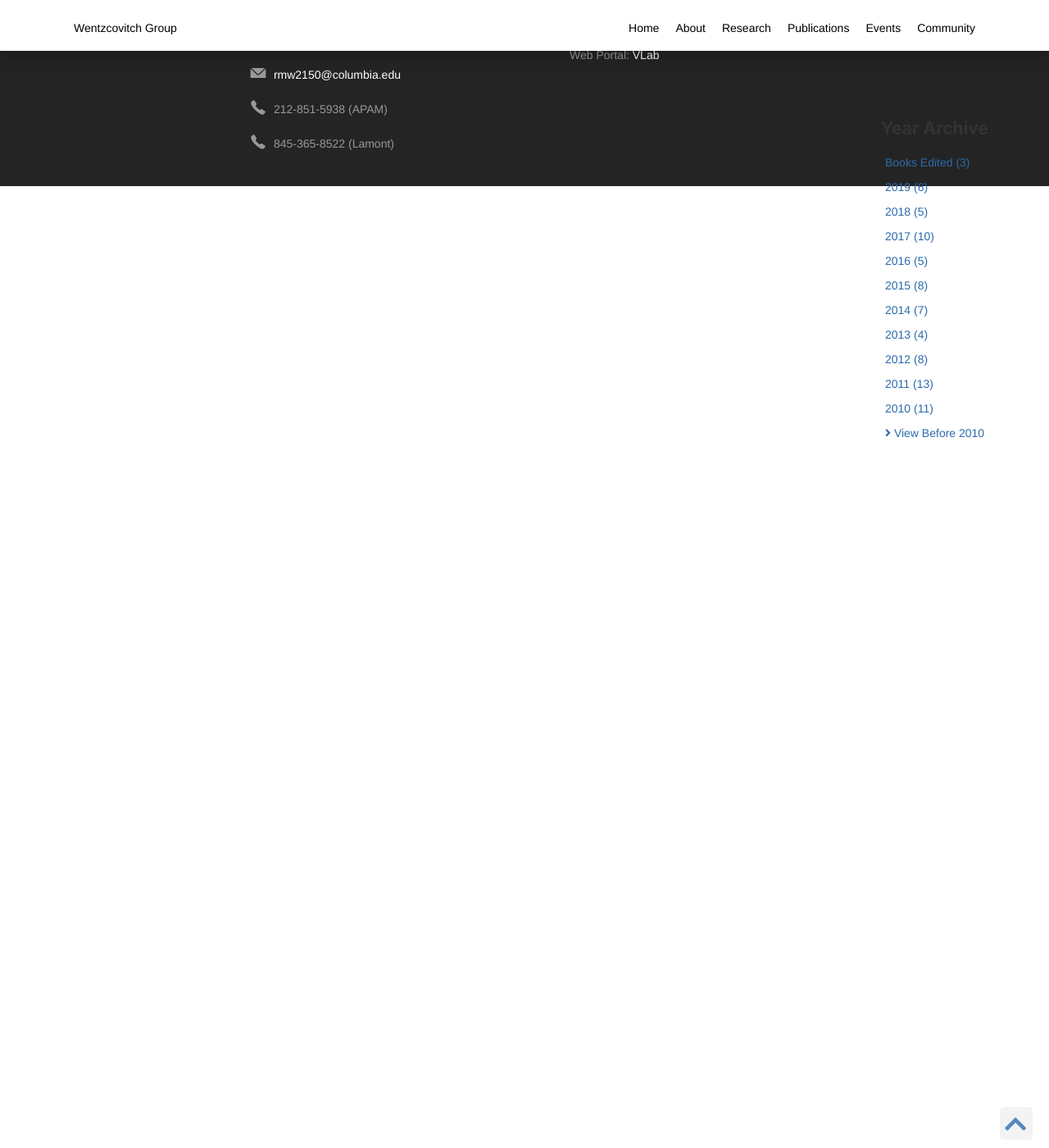
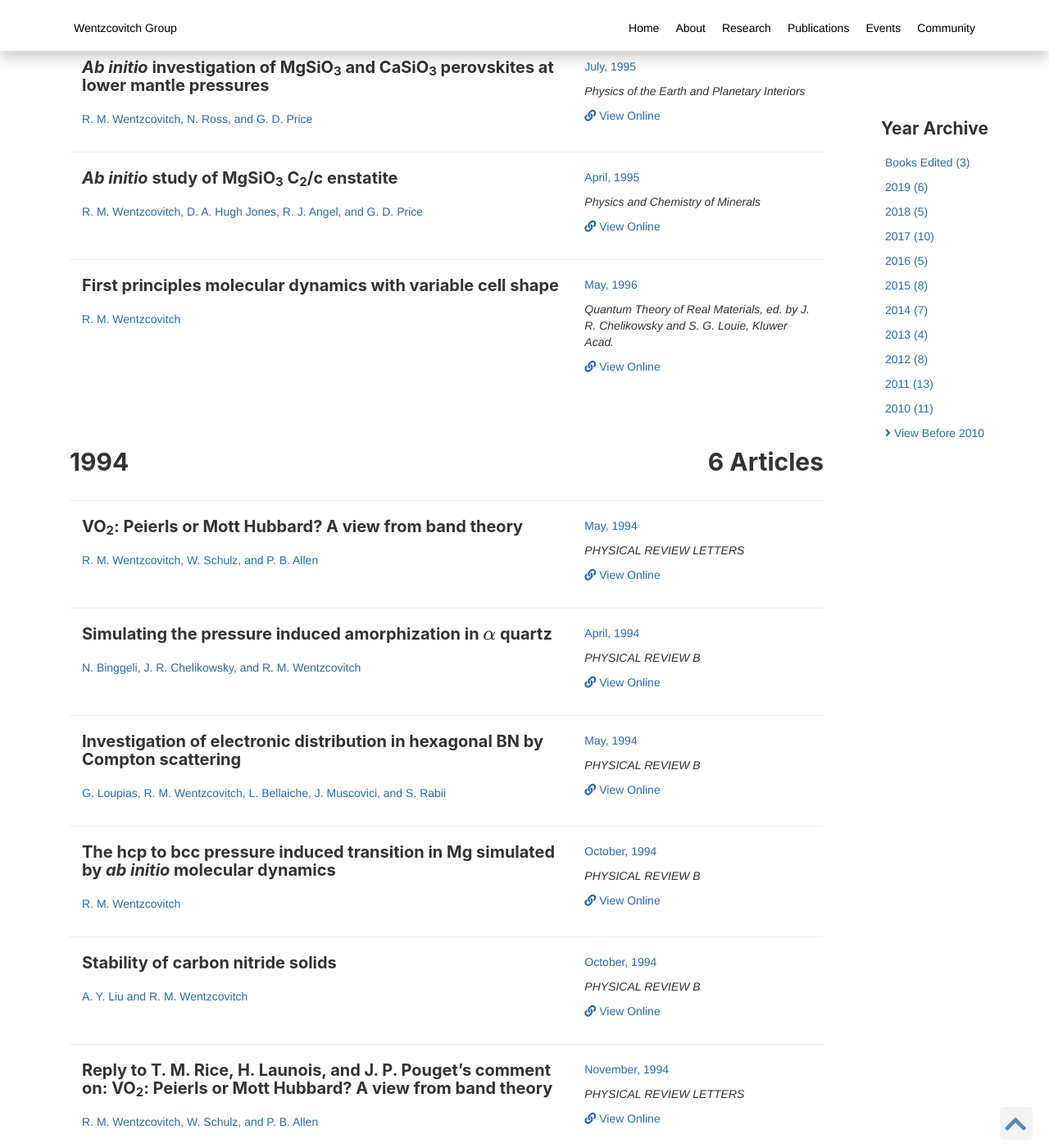
Before and after one commit to mineralcloud/mineralcloud.github.io, a Jekyll site: the page built from publications/index.html, in a window 1280 px wide and 1400 px high, scrolled down 26558 px. Shown: the whole window at 82% size. Built offline with Jekyll 4.4.1, drawn with Linux system fonts in a browser that asks for light colours; formulas are drawn with MathJax 3; some of the changed text lies outside the part shown.

Commit message:
publication - 1993

```diff
--- a/_data/publications.yaml
+++ b/_data/publications.yaml
@@ -1422,3 +1422,121 @@
     pdf_url:
     doi: https://doi.org/10.1103/PhysRevB.54.7857
     online_url: https://journals.aps.org/prb/abstract/10.1103/PhysRevB.54.7857
+
+- year: 1995
+  publications_this_year:
+
+  - title: _Ab initio_ investigation of MgSiO<sub>3</sub> and CaSiO<sub>3</sub> perovskites at lower mantle pressures
+    yyyy-mm-dd: 1995-07-02
+    author: R. M. Wentzcovitch, N. Ross, and G. D. Price
+    journal: Physics of the Earth and Planetary Interiors
+    pdf_url:
+    doi: https://doi.org/10.1016/0031-9201(94)03001-Y
+    online_url: https://www.sciencedirect.com/science/article/pii/003192019403001Y
+
+  - title: _Ab initio_ study of MgSiO<sub>3</sub> C<sub>2</sub>/c enstatite
+    yyyy-mm-dd: 27 April 1995
+    author: R. M. Wentzcovitch, D. A. Hugh Jones, R. J. Angel, and G. D. Price
+    journal: Physics and Chemistry of Minerals
+    pdf_url:
+    doi: https://doi.org/10.1007/BF00200323
+    online_url: https://link.springer.com/article/10.1007/BF00200323
+
+
+  - title: First principles molecular dynamics with variable cell shape
+    yyyy-mm-dd: 1996-05-05
+    author: R. M. Wentzcovitch
+    journal: Quantum Theory of Real Materials, ed. by J. R. Chelikowsky and S. G. Louie, Kluwer Acad.
+    pdf_url:
+    doi:
+    online_url: https://books.google.com/books?hl=zh-CN&lr=&id=o6dzc6hQ41EC&oi=fnd&pg=PA113&dq=First+principles+molecular+dynamics+with+variable+cell+shape&ots=IzNOAhB5pa&sig=42WI5C8D6Gp2BI8GmOLcpyJGbbo
+
+- year: 1994
+  publications_this_year:
+
+  - title: "VO<sub>2</sub>: Peierls or Mott Hubbard? A view from band theory"
+    yyyy-mm-dd: 23 May 1994
+    author: R. M. Wentzcovitch, W. Schulz, and P. B. Allen
+    journal: PHYSICAL REVIEW LETTERS
+    pdf_url:
+    doi: https://doi.org/10.1103/PhysRevLett.72.3389
+    online_url: https://journals.aps.org/prl/abstract/10.1103/PhysRevLett.72.3389
+
+  - title: Simulating the pressure induced amorphization in $\alpha$ quartz
+    yyyy-mm-dd:  1 April 1994
+    author: N. Binggeli, J. R. Chelikowsky, and R. M. Wentzcovitch
+    journal: PHYSICAL REVIEW B
+    pdf_url:
+    doi: https://doi.org/10.1103/PhysRevB.49.9336
+    online_url: https://journals.aps.org/prb/abstract/10.1103/PhysRevB.49.9336
+
+
+  - title: Investigation of electronic distribution in hexagonal BN by Compton scattering
+    yyyy-mm-dd: 15 May 1994
+    author: G. Loupias, R. M. Wentzcovitch, L. Bellaiche, J. Muscovici, and S. Rabii
+    journal: PHYSICAL REVIEW B
+    pdf_url:
+    doi: https://doi.org/10.1103/PhysRevB.49.13342
+    online_url: https://journals.aps.org/prb/abstract/10.1103/PhysRevB.49.13342
+
+  - title: The hcp to bcc pressure induced transition in Mg simulated by _ab initio_ molecular dynamics
+    yyyy-mm-dd:  1 October 1994
+    author: R. M. Wentzcovitch
+    journal: PHYSICAL REVIEW B
+    pdf_url:
+    doi: https://doi.org/10.1103/PhysRevB.50.10358
+    online_url: https://journals.aps.org/prb/abstract/10.1103/PhysRevB.50.10358
+
+  - title: Stability of carbon nitride solids
+    yyyy-mm-dd: 1 October 1994
+    author: A. Y. Liu and R. M. Wentzcovitch
+    journal: PHYSICAL REVIEW B
+    pdf_url:
+    doi: https://doi.org/10.1103/PhysRevB.50.10362
+    online_url: https://journals.aps.org/prb/abstract/10.1103/PhysRevB.50.10362
+
+
+  - title: "Reply to T. M. Rice, H. Launois, and J. P. Pouget's comment on: VO<sub>2</sub>: Peierls or Mott Hubbard? A view from band theory"
+    yyyy-mm-dd: 28 November 1994
+    author: R. M. Wentzcovitch, W. Schulz, and P. B. Allen
+    journal: PHYSICAL REVIEW LETTERS
+    pdf_url:
+    doi: https://doi.org/10.1103/PhysRevLett.73.3043
+    online_url: https://journals.aps.org/prl/abstract/10.1103/PhysRevLett.73.3043
+
+
+- year: 1993
+  publications_this_year:
+
+  - title: Phase diagram and thermodynamic properties of solid magnesium in the quasi harmonic approximation
+    yyyy-mm-dd: 1 November 1993
+    author: J. D. Althof, P. B. Allen, R. M. Wentzcovitch, and J. A. Moriarty
+    journal: PHYSICAL REVIEW B
+    pdf_url:
+    doi: https://doi.org/10.1103/PhysRevB.48.13253
+    online_url: https://link.aps.org/doi/10.1103/PhysRevB.48.13253
+
+  - title: Resistivity of the high temperature phase of VO<sub>2</sub>
+    yyyy-mm-dd: 15 August 1993
+    author: P. B. Allen, R. M. Wentzcovitch, W. W. Schulz, and J. C. Canfield
+    journal: PHYSICAL REVIEW B
+    pdf_url:
+    doi: https://doi.org/10.1103/PhysRevB.48.4359
+    online_url: https://journals.aps.org/prb/abstract/10.1103/PhysRevB.48.4359
+
+
+  - title: Electronic structure and bonding in Nb<sub>3</sub>O<sub>3</sub>
+    yyyy-mm-dd: 15 December 1993
+    author: W. W. Schulz and R. M. Wentzcovitch
+    journal: PHYSICAL REVIEW B
+    pdf_url:
+    doi: https://doi.org/10.1103/PhysRevB.48.16986
+    online_url: https://journals.aps.org/prb/abstract/10.1103/PhysRevB.48.16986
+
+  - title: "_Ab initio_ molecular dynamics with variable cell shape: application to MgSiO<sub>3</sub>"
+    yyyy-mm-dd: 21 June 1993
+    author: R. M. Wentzcovitch, J. L. Martins, and G. D. Price
+    journal: PHYSICAL REVIEW LETTERS
+    pdf_url:
+    doi: https://doi.org/10.1103/PhysRevLett.70.3947
+    online_url: https://journals.aps.org/prl/abstract/10.1103/PhysRevLett.70.3947
```
